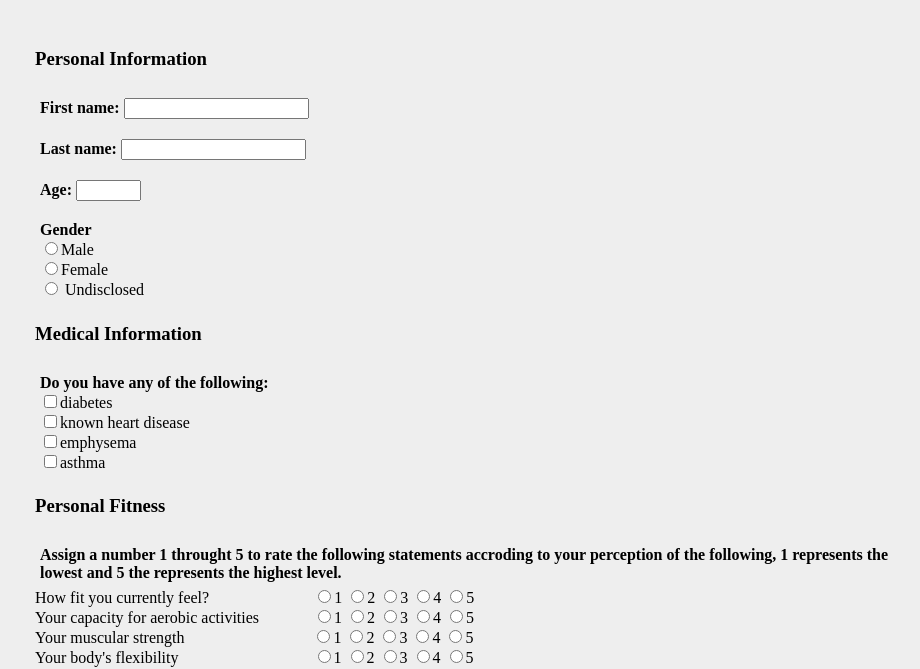
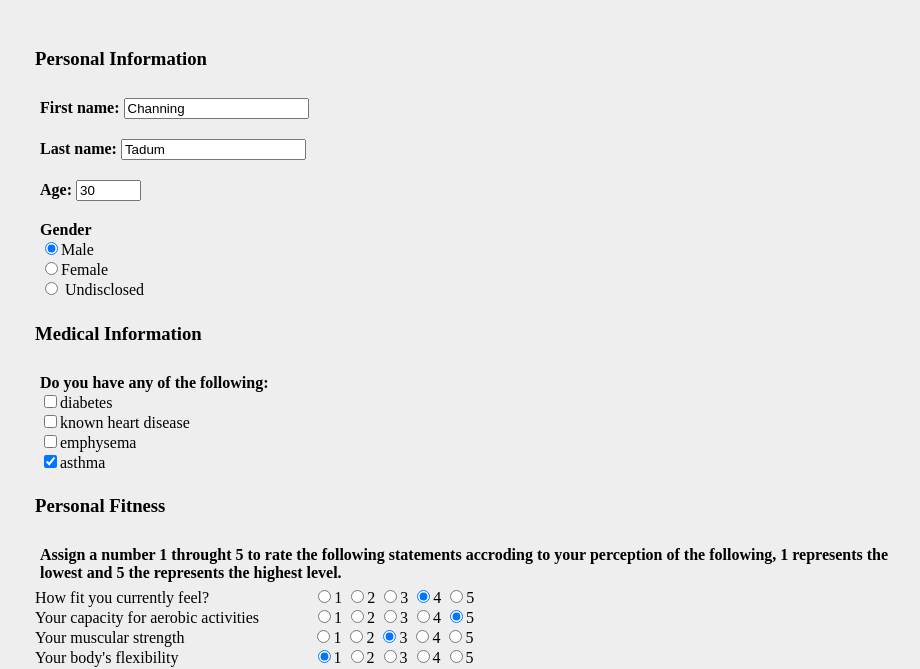
Before and after one commit to dhuha/CSCI3130-Project, a plain HTML site: page survey.html in a window 1280 px wide. Shown: the part 76-745 px from the top of the page, without its empty margins (0-920 px from the left). Drawn offline with Linux system fonts and the light colour scheme.

Commit message:
Added Jasmin test for the survey.html

```diff
--- a/javascript/survey.js
+++ b/javascript/survey.js
@@ -97,8 +97,12 @@ $(document).ready( function() {
 		$.cookie("user", firstName, { path: '/', expires: 7 })
 
 		//load the next page.
-		window.location = "userpage.html"
-		console.log("changing page")
 
+		var cont = false;
+		cont = window.confirm("Continue?");
+		if(cont == true){
+			window.location = "userpage.html"
+			console.log("changing page")
+		}
 	})
 })
--- a/survey.html
+++ b/survey.html
@@ -81,35 +81,35 @@
 					</div>
 					<label for="current_fitness_info">How fit you currently feel?</label>
 					<span id = "separator13">
-						<input type="radio" name="fit"  value="1" /><label for="a_fit">1</label>
-						<input type="radio" name="fit"  value="2"/><label for="b_fit">2</label>
-						<input type="radio" name="fit"  value="3"/><label for="c_fit">3</label>
-						<input type="radio" name="fit"  value="4"/><label for="d_fit">4</label>
-						<input type="radio" name="fit"  value="5"/><label for="e_fit">5</label></br>
+						<input type="radio" id ="fit_1" name="fit"  value="1" /><label for="a_fit">1</label>
+						<input type="radio" id ="fit_2" name="fit"  value="2"/><label for="b_fit">2</label>
+						<input type="radio" id ="fit_3" name="fit"  value="3"/><label for="c_fit">3</label>
+						<input type="radio" id ="fit_4" name="fit"  value="4"/><label for="d_fit">4</label>
+						<input type="radio" id ="fit_5" name="fit"  value="5"/><label for="e_fit">5</label></br>
 					</span>
 					<label for="current_fitness_info">Your capacity for aerobic activities</label>
 					<span id = "separator14">
-						<input type="radio" name="fit1"   value="1" /><label for="a_fit">1</label>
-						<input type="radio" name="fit1"   value="2"/><label for="b_fit">2</label>
-						<input type="radio" name="fit1"   value="3"/><label for="c_fit">3</label>
-						<input type="radio" name="fit1"   value="4"/><label for="d_fit">4</label>
-						<input type="radio" name="fit1"   value="5"/><label for="e_fit">5</label></br>
+						<input type="radio" id ="fit1_1" name="fit1"   value="1" /><label for="a_fit">1</label>
+						<input type="radio" id ="fit1_2" name="fit1"   value="2"/><label for="b_fit">2</label>
+						<input type="radio" id ="fit1_3" name="fit1"   value="3"/><label for="c_fit">3</label>
+						<input type="radio" id ="fit1_4" name="fit1"   value="4"/><label for="d_fit">4</label>
+						<input type="radio" id ="fit1_5" name="fit1"   value="5"/><label for="e_fit">5</label></br>
 					</span>
 					<label for="current_fitness_info">Your muscular strength</label>
 					<span id = "separator15">
-						<input type="radio" name="fit2"  value="1" /><label for="a_fit">1</label>
-						<input type="radio" name="fit2"  value="2" /><label for="b_fit">2</label>
-						<input type="radio" name="fit2"  value="3" /><label for="c_fit">3</label>
-						<input type="radio" name="fit2"  value="4" /><label for="d_fit">4</label>
-						<input type="radio" name="fit2"  value="5" /><label for="e_fit">5</label></br>
+						<input type="radio" id ="fit2_1" name="fit2"  value="1" /><label for="a_fit">1</label>
+						<input type="radio" id ="fit2_2" name="fit2"  value="2" /><label for="b_fit">2</label>
+						<input type="radio" id ="fit2_3" name="fit2"  value="3" /><label for="c_fit">3</label>
+						<input type="radio" id ="fit2_4" name="fit2"  value="4" /><label for="d_fit">4</label>
+						<input type="radio" id ="fit2_5" name="fit2"  value="5" /><label for="e_fit">5</label></br>
 					</span>
 					<label for="current_fitness_info">Your body's flexibility</label>
 					<span id = "separator16">
-						<input type="radio" name="fit3"  value="1" /><label for="a_fit">1</label>
-						<input type="radio" name="fit3"  value="2"/><label for="b_fit">2</label>
-						<input type="radio" name="fit3"  value="3"/><label for="c_fit">3</label>
-						<input type="radio" name="fit3"  value="4"/><label for="d_fit">4</label>
-						<input type="radio" name="fit3"  value="5"/><label for="e_fit">5</label></br>
+						<input type="radio" id ="fit3_1"name="fit3"  value="1" /><label for="a_fit">1</label>
+						<input type="radio" id ="fit3_2"name="fit3"  value="2"/><label for="b_fit">2</label>
+						<input type="radio" id ="fit3_3"name="fit3"  value="3"/><label for="c_fit">3</label>
+						<input type="radio" id ="fit3_4"name="fit3"  value="4"/><label for="d_fit">4</label>
+						<input type="radio" id ="fit3_5"name="fit3"  value="5"/><label for="e_fit">5</label></br>
 					</span>
 					<div>
 						<label for="exercise"><strong>What exercises  you enjoy the most?</strong></label> </br>
--- a/test/surveySpec.js
+++ b/test/surveySpec.js
@@ -1,21 +1,58 @@
 
 describe("form", function() {
 
-	//vars for form components
-	var submitButton;
-	var fNameField;
-	beforeEach(function() {
-		//get the correct compenents of the field
-		submitButton = document.getElementById('submit');
-		fNameField = document.getElementById('F_Name');
-	})
+    //vars for form component
+    var submitButton;
+    beforeEach(function() {
+        //get the correct compenents of the field
+        submitButton = document.getElementById('submit');
+        $(F_name).val("Channing");
+        $(L_name).val("Tadum");
+        $(age).val(30);
+        $(m_gender).prop('checked', true);
 
-	it('should get data from the form', function(){
-		//setr the first name to a value
-		fNameField.Value= 'NAME';
-		//click the submit button
-		submitButton.click();
-		//check if values have changed accrodingly
-		expect(false);
-	})
+        $(asthma).prop('checked', true);
+        $(fit_4).prop('checked', true);
+        $(fit1_5).prop('checked', true);
+        $(fit2_3).prop('checked', true);
+        $(fit3_1).prop('checked', true);
+    })
+
+    it('should have non empty data',function(){
+        var name = $(F_name).val();
+        var lName = $(L_name).val();
+        var gender = $('input[name = t_gender]:checked').val();
+        expect(name != null);
+        expect(name === "Channing");
+        expect(lName === "Tadum");
+        expect(gender === "Male");
+    });
+
+    it('should have non empty medical info', function(){
+
+        var d = $(diabetes).val().indexOf("diabetes") != -1;
+        var hd = $(heartD).val().indexOf("heartD") != -1;
+        var emp = $(emphy).val().indexOf("emphy") != -1;
+        var ash = $(asthma).val().indexOf("asthma") != -1;
+        expect(d === false);
+        expect(emp === false);
+        expect(ash === true);
+    });
+
+    it('should have non empty fitness info', function(){
+
+        var f = parseInt($('input[name = fit]:checked').val());
+        var f1 = parseInt($('input[name = fit1]:checked').val());
+        var f2 = parseInt($('input[name = fit2]:checked').val());
+        var f3 = parseInt($('input[name = fit3]:checked').val());
+        expect(f === 4);
+        expect(f1 === 5);
+        expect(f2 === 3);
+        expect(f3 === 1);
+
+    });
+
+
+
+
 })
```
Also changed, not shown: 1 other file.
